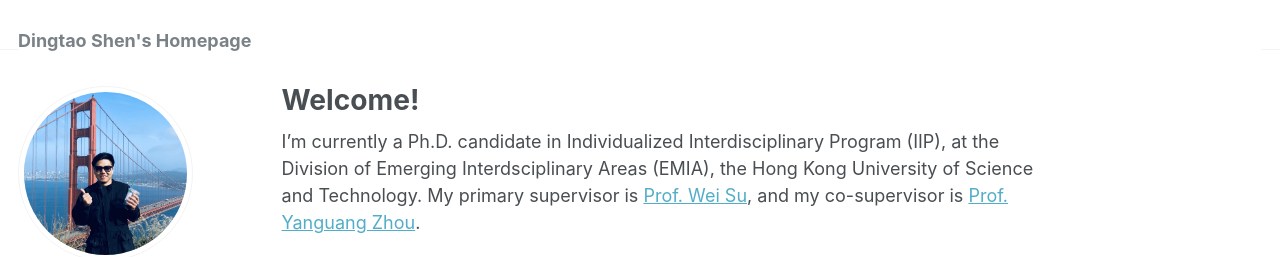
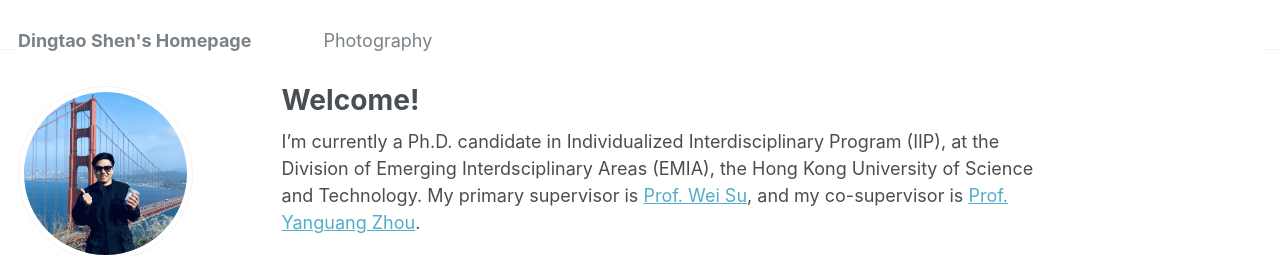
Before and after one commit to dingtao-shen/dingtao-shen.github.io, a Jekyll site: the page built from _pages/about.md, in a window 1280 px wide. Shown: the top 257 px of the page. Built offline with Jekyll 4.4.1, drawn with Linux system fonts in a browser that asks for light colours; some web fonts are replaced.

Commit message:
update cv

```diff
--- a/_data/navigation.yml
+++ b/_data/navigation.yml
@@ -1,5 +1,7 @@
 # main links links
 main:
+  - title: "Photography"
+    url: https://dingtaoshen.myportfolio.com/
   # - title: "CV"
   #   url: /cv/
   # - title: "Publications"
```
